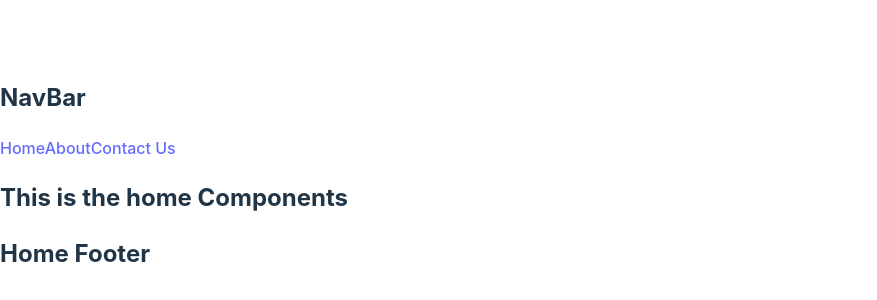
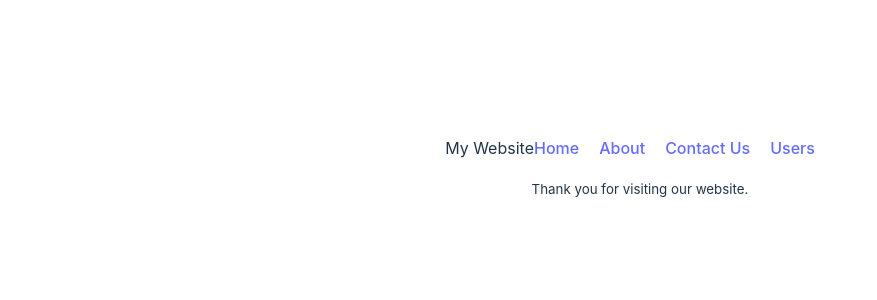
Before and after one commit to nomayen31/React-router-route, a React (Vite) app: page / in a window 1280 px wide. Shown: the part 224-524 px from the top of the page, without its empty margins (0-877 px from the left). Built offline with nearby package versions, Linux system fonts and the light colour scheme.

Commit message:
route and outlet

```diff
--- /dev/null
+++ b/src/Components/Footer/Footer.jsx
@@ -0,0 +1,11 @@
+import React from 'react';
+
+const Footer = () => {
+    return (
+        <div>
+            <p><small>Thank you for visiting our website. </small></p>
+        </div>
+    );
+};
+
+export default Footer;
--- /dev/null
+++ b/src/Components/Header/Header.css
@@ -0,0 +1,3 @@
+nav a {
+    margin-right: 20px;
+}
--- a/src/Components/Header/Header.jsx
+++ b/src/Components/Header/Header.jsx
@@ -1,12 +1,15 @@
-
+import { Link } from 'react-router-dom';
+import './Header.css'
 const Header = () => {
     return (
         <div>
-            <h2>NavBar</h2>
             <nav>
-                <a href="/">Home</a>
-                <a href="/about">About</a>
-                <a href="/contact">Contact Us</a>
+                <span>My Website</span>
+                <Link to='/'>Home</Link>
+                <Link to='/about'>About</Link>
+                <Link to='/contact'>Contact Us</Link>
+                <Link to='/users'>Users</Link>
+
             </nav>
         </div>
     );
--- a/src/Components/Home/Home.jsx
+++ b/src/Components/Home/Home.jsx
@@ -1,14 +1,14 @@
-import React from 'react';
 import { Outlet } from 'react-router-dom';
+import Footer from '../Footer/Footer';
 import Header from '../Header/Header';
 
 const Home = () => {
     return (
         <div>
             <Header></Header>
-            <h2>This is the home Components</h2>
             <Outlet></Outlet>
-            <h2>Home Footer </h2>
+            <Footer></Footer>
+
         </div>
     );
 };
--- /dev/null
+++ b/src/Components/Users/Users.jsx
@@ -0,0 +1,12 @@
+import React from 'react';
+
+const Users = () => {
+    return (
+        <div>
+            <h1>Our users</h1>
+            <p>Fantastic and vodro users</p>
+        </div>
+    );
+};
+
+export default Users;
--- a/src/main.jsx
+++ b/src/main.jsx
@@ -1,6 +1,7 @@
 import React from 'react'
 import ReactDOM from 'react-dom/client'
 import './index.css'
+import './App.css'
 import {
   createBrowserRouter,
   RouterProvider,
@@ -8,6 +9,7 @@
 import Home from './Components/Home/Home';
 import About from './Components/About/About';
 import Contact from './Components/Contact/Contact';
+import Users from './Components/Users/Users';
 
 
 const router = createBrowserRouter([
@@ -22,6 +24,10 @@
       {
         path:'/contact',
         element:<Contact></Contact>
+      },
+      {
+        path:'/users',
+        element:<Users></Users>
       }
     ]
   },
```
